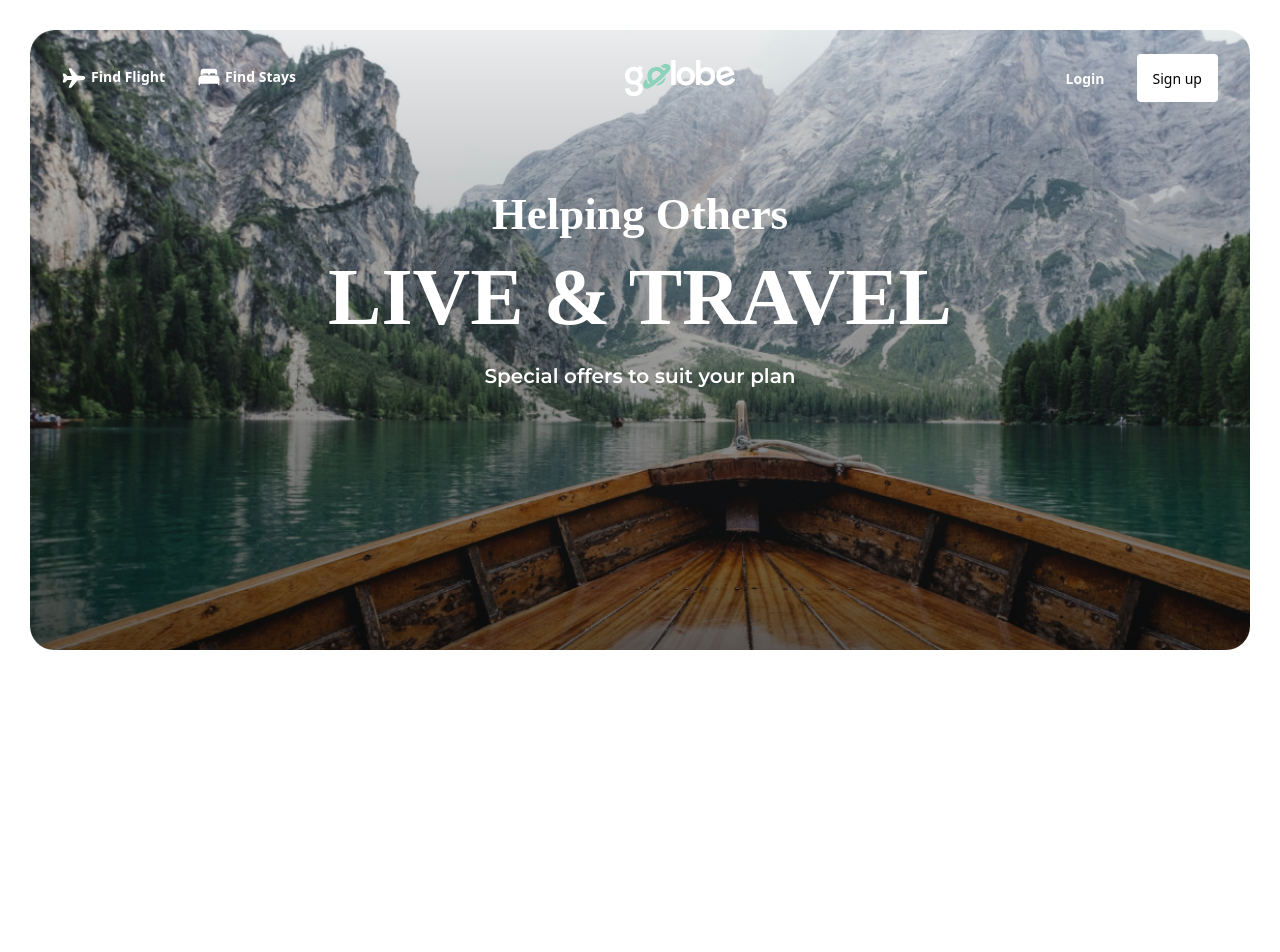
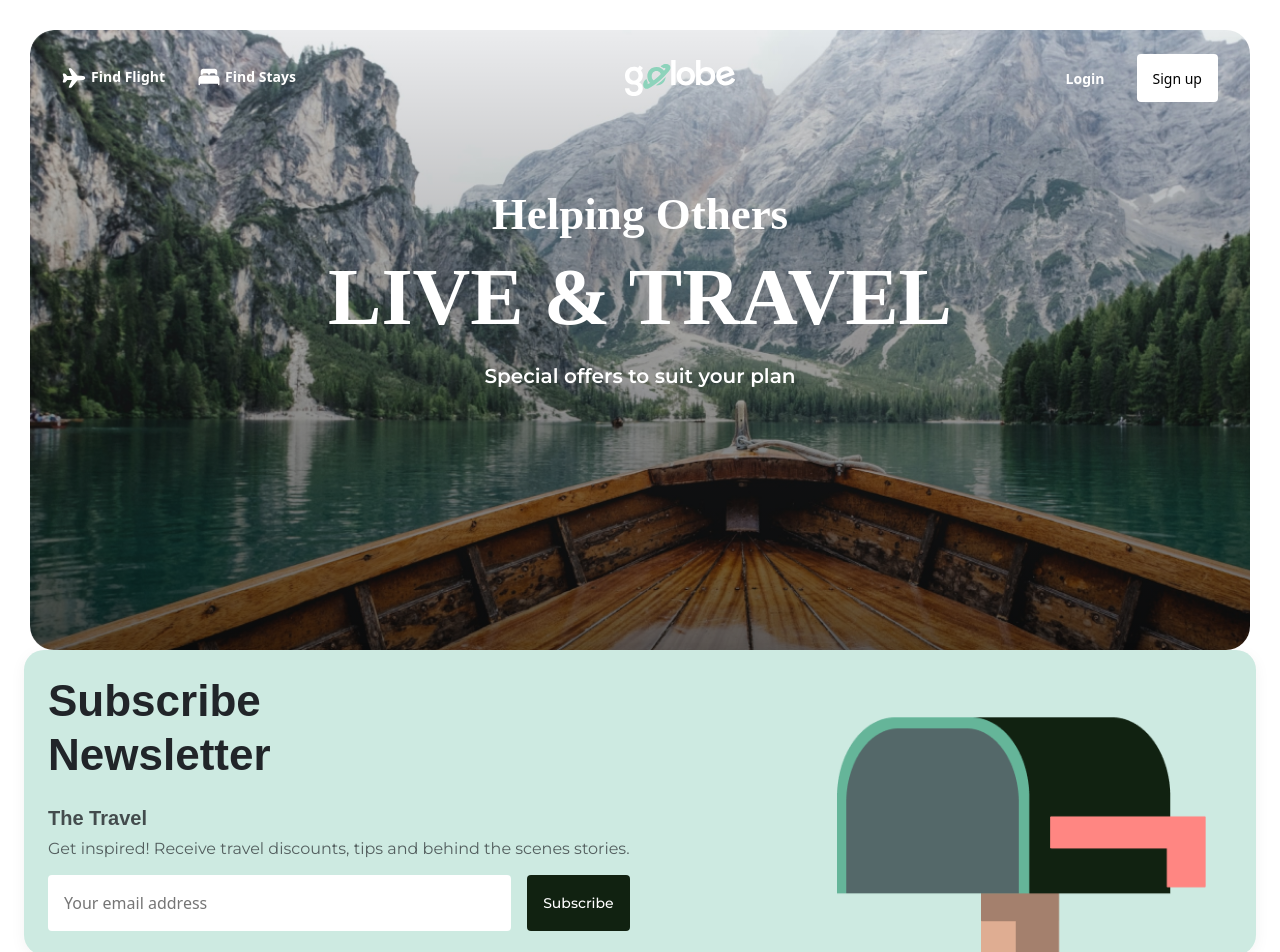
Before and after one commit to DmitriyDemyanov/travel-agency, a Vue app: page /#/ in a window 1280 px wide. Shown: the top 952 px of the page. Before the commit the page ends 800 px from the top, so only its background shows below. Built offline with nearby package versions, Linux system fonts and the light colour scheme.

Commit message:
section created

```diff
--- a/src/assets/style/index.scss
+++ b/src/assets/style/index.scss
@@ -25,6 +25,19 @@
 
 .title-ff {
   font-family: 'TradeGothic', sans-serif;
+  &.fz-20 {
+    font-weight: 700;
+    font-size: 20px;
+    line-height: 25px;
+  }
+  &.fz-44 {
+    font-weight: 700;
+    font-size: 44px;
+    line-height: 54px;
+  }
+}
+.font-color-8 {
+  opacity: 0.8;
 }
 .font-color-7 {
   opacity: 0.7;
--- a/src/components/MainInputComponent.vue
+++ b/src/components/MainInputComponent.vue
@@ -1,7 +1,8 @@
 <template>
   <section class="wrapper-input">
     <label class="label-input fz-14" for="main-input">{{ labelText }}</label>
-    <input class="main-input fz-16" type="text" name="main-input" :placeholder="`${placeholderTest}`">
+    <input :class='`type-${type}`' class="main-input  fz-16" type="text" name="main-input"
+      :placeholder="`${placeholder}`">
     <div class="append-slot" @click="onClickIcon">
       <slot name="append"></slot>
     </div>
@@ -14,11 +15,15 @@
   props: {
     labelText: {
       type: String,
-      default: 'test',
+      default: '',
     },
-    placeholderTest: {
+    placeholder: {
       type: String,
-      default: 'test-placeholder',
+      default: '',
+    },
+    type: {
+      type: String,
+      default: '',
     }
   },
   methods: {
@@ -67,4 +72,8 @@
   transform: translateY(-50%);
   right: 17px;
 }
+
+.type-no-bordered {
+  border: none;
+}
 </style>
--- /dev/null
+++ b/src/components/SiteSubscribeComponent.vue
@@ -0,0 +1,81 @@
+<template>
+  <section class="wrapper-subscribe container-normal d-flex">
+    <div class="wrapper-content">
+      <div class="subscribe-title title-ff fz-44">Subscribe <br> Newsletter</div>
+      <div class="subscribe-subtitle title-ff fz-20 font-color-8">The Travel</div>
+      <div class="subscribe-description fz-16 font-color-7">Get inspired! Receive travel discounts, tips and behind the
+        scenes stories.</div>
+      <div class="input-form d-flex">
+        <div class="wrapper-input">
+          <MainInputComponent type='no-bordered' placeholder='Your email address' />
+        </div>
+        <button class="input-btn d-flex align-items-center justify-content-center fz-14">Subscribe</button>
+
+
+      </div>
+    </div>
+
+
+
+    <div class="image-subscribe">
+      <img src="@/assets/image/photo/image-subscribe.png" alt="image">
+    </div>
+
+  </section>
+</template>
+
+<script>
+import MainInputComponent from '@/components/MainInputComponent';
+export default {
+  name: 'SiteSubscribeComponent',
+  components: {
+    MainInputComponent,
+  }
+}
+</script>
+
+<style lang='scss' scoped>
+.wrapper-subscribe {
+  height: 305px;
+  background-color: #CDEAE1;
+  box-shadow: 0px 4px 16px rgba(17, 34, 17, 0.05);
+  border-radius: 20px;
+  padding: 24px 24px 0 24px;
+}
+
+.subscribe-subtitle {
+  margin-top: 24px;
+}
+
+
+.image-subscribe {
+  width: 50%;
+  text-align: end;
+
+  img {
+    width: 400px;
+    height: 100%;
+    object-fit: contain;
+  }
+}
+
+.subscribe-description {
+  margin-top: 8px;
+  margin-bottom: 16px;
+  font-family: 'Montserrat'; //????????????????????????????????????????????????????????
+}
+
+.wrapper-input {
+  width: calc(100% - 16px);
+
+}
+
+.input-btn {
+  background: var(--main-color-font);
+  border-radius: 4px;
+  color: #fff;
+  font-family: 'Montserrat';
+  border: none;
+  padding: 0 16px;
+}
+</style>
--- a/src/pages/HomePage.vue
+++ b/src/pages/HomePage.vue
@@ -37,16 +37,19 @@
         <p class="text-header fz-20">Special offers to suit your plan</p>
       </div>
     </div>
+    <SiteSubscribeComponent/>
   </section>
 </template>
 
 <script>
 
 import MainButtonComponent from "@/components/MainButtonComponent";
+import SiteSubscribeComponent from "@/components/SiteSubscribeComponent";
 export default {
   name: 'HomePage',
   components: {
     MainButtonComponent,
+    SiteSubscribeComponent,
   }
 }
 </script>
```
Also changed, not shown: src/assets/image/photo/image-subscribe.png (added).
